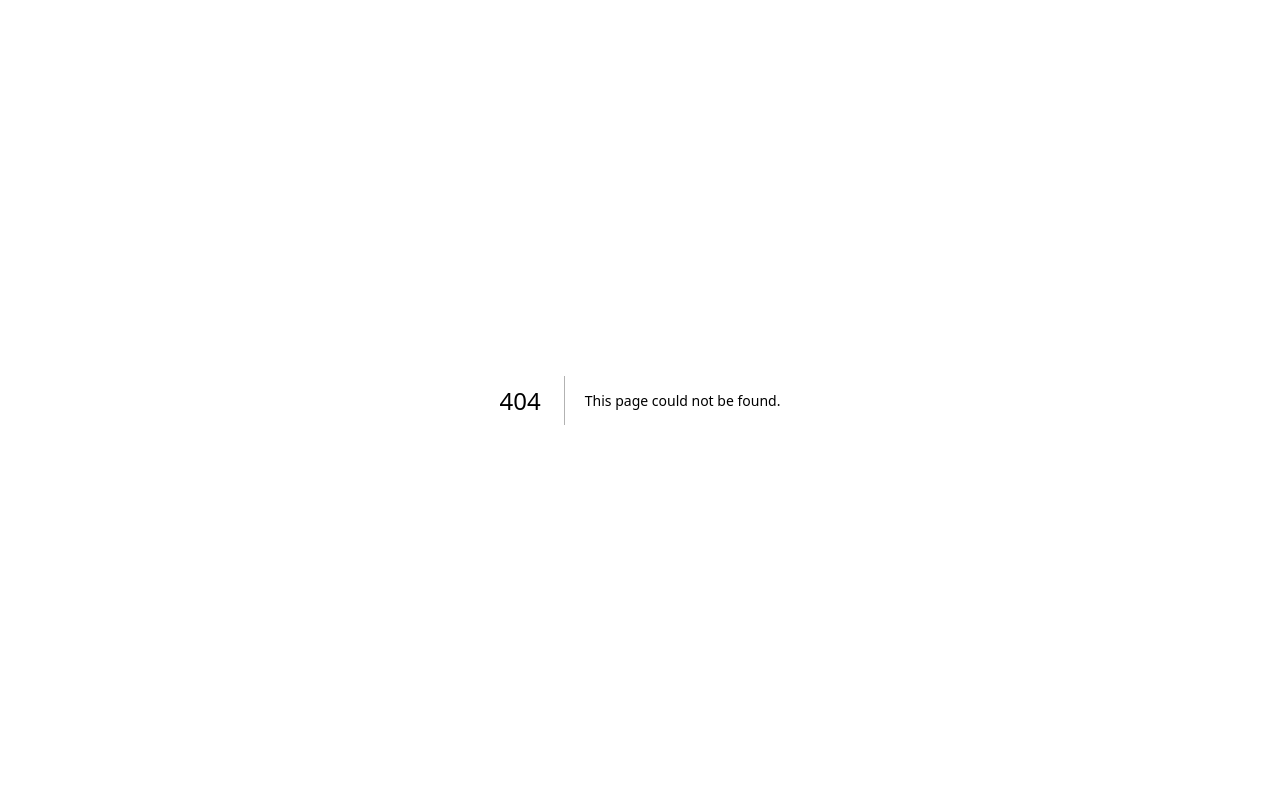
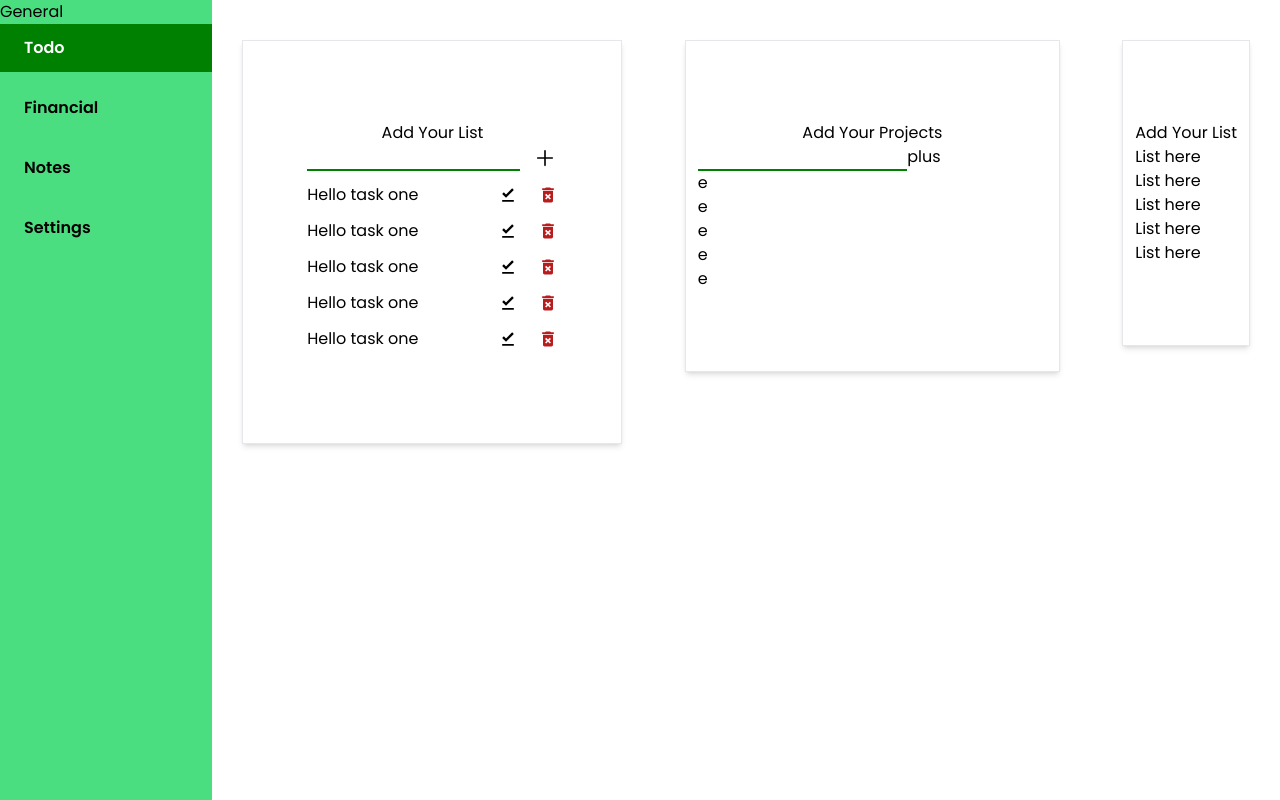
Before and after one commit to ArjunBomzan/portfolio, a Next.js app: page /admin/todo in a window 1280 px wide. Before the commit this address had no page. Built offline with nearby package versions, Linux system fonts and the light colour scheme.

Commit message:
update to the master

```diff
--- a/package.json
+++ b/package.json
@@ -9,9 +9,11 @@
     "lint": "next lint"
   },
   "dependencies": {
+    "classnames": "^2.5.1",
     "next": "14.1.0",
     "react": "^18",
     "react-dom": "^18",
+    "react-hook-form": "^7.51.2",
     "react-icons": "^5.0.1",
     "react-scroll": "^1.9.0",
     "typewriter-effect": "^2.21.0"
--- a/src/app/Tailwind.css
+++ b/src/app/Tailwind.css
@@ -29,4 +29,7 @@
 .active_nav{
     @apply before:w-full
 }
+.list_item{
+    @apply px-6 py-3 font-semibold hover:bg-[#aed1ae] hover:text-white
 }
+}
--- a/src/app/admin/page.tsx
+++ b/src/app/admin/page.tsx
@@ -1,14 +1,16 @@
 
 import Dashboard from '@/components/Dashbord/Dashboard'
 import WithProtectedRoute from '@/components/ProtectedComponent'
+
 import Sidebar from '@/components/common/Sidebar'
 import React from 'react'
 
- function Page() {
+function Page() {
   return (
     <div className='flex'>
-<Sidebar/>
-<Dashboard/>
+
+        <Dashboard />
+
 
     </div>
   )
--- /dev/null
+++ b/src/app/admin/todo/Todo.tsx
@@ -0,0 +1,83 @@
+import React from 'react'
+import { IoAdd } from "react-icons/io5";
+import { MdFileDownloadDone } from "react-icons/md";
+import { MdDeleteForever } from "react-icons/md";
+export default function Todo() {
+  return (
+    <div className='w-full container' >
+      <div className='flex justify-between gap-2 mt-10'>
+        <div className='border py-20 px-3 shadow-md'>
+          <p className='text-center'>Add Your List </p>
+          <div className='flex justify-center items-center gap-3'>
+            <input type='search' className='border-b-2 border-[green] focus:outline-none w-[60%] ' />
+            <button><IoAdd className='text-[26px] text-black transition-all duration-1000  rounded-full hover:bg-[green]' aria-label='add' /></button>
+          </div>
+          <ul className='m-3'>
+            {[1, 2, 3, 4, 5].map((el, index) => (
+              <li className='flex justify-around mt-3'>
+                <p>Hello task one</p>
+                <div className='flex gap-5 items-center'>
+                <button>  <MdFileDownloadDone className='text-[20px]'/></button>
+                  <button><MdDeleteForever className='text-red-700 text-[20px]'/></button>
+                  </div>
+              </li>
+
+            ))}
+
+          </ul>
+        </div>
+
+
+
+
+
+
+
+        <div className=''>
+          <div className='border py-20 px-3 shadow-md '>
+            <p className='text-center'>Add Your Projects </p>
+            <div className='flex'>
+              <input type='text' className='border-b-2 border-[green] focus:outline-none w-[60%] ' />
+              <p>plus</p>
+            </div>
+            <div>
+              {[1, 2, 3, 4, 5].map(() => {
+                return (
+                  <p>e</p>
+                )
+              })}
+
+            </div>
+          </div>
+        </div>
+        <div className=''>
+          <div className='border py-20 px-3 shadow-md'>
+            <p className='text-center'>Add Your List </p>
+
+            <div>
+              {[1, 2, 3, 4, 5].map(() => {
+                return <p className=''>List here </p>
+              })}
+
+            </div>
+          </div>
+        </div>
+        <div className='hidden'>
+          <div className='border py-20 px-3 shadow-md'>
+            <p className='text-center'>Add Your List </p>
+            <div className='flex'>
+              <input type='text' className='border-b-2 border-[green] focus:outline-none w-[60%] ' />
+              <p>plus</p>
+            </div>
+            <div>
+              {[1, 2, 3, 4, 5].map(() => {
+                return <p className=''>List here </p>
+              })}
+
+            </div>
+          </div>
+        </div>
+      </div>
+    </div>
+  )
+}
--- /dev/null
+++ b/src/app/admin/todo/page.tsx
@@ -0,0 +1,14 @@
+import WithProtectedRoute from '@/components/ProtectedComponent'
+
+import React from 'react'
+import Todo from './Todo'
+
+function page() {
+  return (
+    <div className=' w-full container'>
+      <Todo/>
+    </div>
+  )
+}
+
+export default WithProtectedRoute(page)
--- a/src/components/ProtectedComponent.tsx
+++ b/src/components/ProtectedComponent.tsx
@@ -1,4 +1,6 @@
 import { ComponentType } from "react"
+import { SiTruenas } from "react-icons/si"
+import Sidebar from "./common/Sidebar"
 
 
 export default function WithProtectedRoute(Component:ComponentType){
@@ -36,7 +38,12 @@ let user=true
 
         }
         {
-            !loading && user && <Component/>
+            !loading && user &&
+            <div  className="flex w-full">
+            <Sidebar/>
+            <Component/>
+            </div>
+
         }
     </div>
         </>
--- a/src/components/SinglePages/About.tsx
+++ b/src/components/SinglePages/About.tsx
@@ -10,6 +10,7 @@ import { FaInstagramSquare,FaLinkedinIn  } from "react-icons/fa";
 import { FaFacebookF } from "react-icons/fa6";
 import { FaViber } from "react-icons/fa6";
 import { IoLogoWhatsapp } from "react-icons/io";
+import { useForm } from 'react-hook-form'
 export default function About({ targetRef }: { targetRef: any }) {
     const category: string[] = []
     Project.forEach((el) => {
@@ -35,7 +36,11 @@ export default function About({ targetRef }: { targetRef: any }) {
         setAboutActive(el.toLowerCase())
     }
 
-
+type FomrFiled={
+    name:string,
+    email:string,
+    description:string
+}
 
     const tempData = Project.filter((el) => {
         if (activeCategory === "all") {
@@ -47,13 +52,19 @@ export default function About({ targetRef }: { targetRef: any }) {
         }
     })
 
+    const {register,handleSubmit,setError}=useForm<FomrFiled>()
+    const submit=(data:FomrFiled)=>{
+
+
+    }
+
     return (
         <>
             <div className='container'>
 
                 <div className='flex justify-center items-center flex-col gap-2'>
                     <p className='text-[36px] font-bold '>About me</p>
-                    <div className='hidden lg:flex gap-4'>
+                    <div className='flex gap-4'>
                         {
                             ["Expericence", "Skills", "Education"].map((cat, index) => {
 
@@ -72,8 +83,8 @@ export default function About({ targetRef }: { targetRef: any }) {
 
                     </div>
                 </div>
-                <div className=' p-3'>
-                    <div className={` ${aboutActive === "expericence" ? 'flex justify-center gap-6' : 'hidden'}`}>
+                <div className='m-4 p-3 '>
+                    <div className={` ${aboutActive === "expericence" ? 'flex flex-col lg:flex-row  justify-center gap-6' : 'hidden'}`}>
                         {
                             experience.map((el,index) => {
 
@@ -126,52 +137,78 @@ export default function About({ targetRef }: { targetRef: any }) {
 
 
                 </div>
-                <section className='container m-10 rounded-lg bg-green-500 bg-opacity-[0.7] md:flex '>
+                <section className='container  rounded-lg bg-green-500 bg-opacity-[0.7] md:flex '>
 
-                    <div className="my-10" ref={targetRef} >
-                        <p className="text-3xl font-bold text-center mb-8">Hire Me</p>
+                    <div className="" ref={targetRef} >
+                        <p className="text-3xl font-bold text-center pt-4">Hire Me</p>
 
-                        <form action="#" method="post" className="m-10 ">
+                        <form className="m-10 ">
                             <div className="flex flex-col">
                                 <label htmlFor="company" className="text-sm font-medium mb-2">Company Name</label>
-                                <input type="text" id="company" name="company" className="shadow-sm p-2 rounded-md focus:outline-none focus:ring focus:ring-blue-500 focus:ring-opacity-50" required />
+                                <input
+                                type="text"
+                                 className="shadow-sm
+                                 p-2 rounded-md focus:outline-none
+                                 focus:ring focus:ring-blue-500
+                                  focus:ring-opacity-50"
+                                  required
+                                  {...register("name",{
+                                    required:true
+                                  })}
+
+                                  />
                             </div>
 
                             <div className="flex flex-col">
                                 <label htmlFor="email" className="text-sm font-medium mb-2">Company Email</label>
-                                <input type="email" id="email" name="email" className="shadow-sm p-2 rounded-md focus:outline-none focus:ring focus:ring-blue-500 focus:ring-opacity-50" required />
+                                <input
+                                 type="email"
+                                 className="shadow-sm p-2 rounded-md focus:outline-none focus:ring
+                                  focus:ring-blue-500 focus:ring-opacity-50" required
+                                  {...register("email",{
+                                    required:true
+                                  })}
+                                  />
                             </div>
 
                             <div className="flex flex-col">
                                 <label htmlFor="description" className="text-sm font-medium mb-2">Project Description</label>
-                                <textarea id="description" name="description" className="shadow-sm p-2 rounded-md focus:outline-none focus:ring focus:ring-blue-500 focus:ring-opacity-50"></textarea>
+                                <textarea  className="shadow-sm p-2 rounded-md focus:outline-none focus:ring focus:ring-blue-500 focus:ring-opacity-50"
+                                 {...register("description")}
+                                />
                             </div>
 
                             <div className="flex justify-center mt-5">
-                                <button type="submit" className="py-2 px-4 bg-blue-500 text-white font-medium rounded-md hover:bg-blue-700 focus:outline-none focus:ring focus:ring-blue-500 focus:ring-opacity-50">
+                                <button
+                                 className="py-2 px-4 bg-blue-500 text-white font-medium rounded-md
+                                  hover:bg-blue-700 focus:outline-none focus:ring focus:ring-blue-500 focus:ring-opacity-50"
+
+                                  onClick={handleSubmit(submit)}
+                                  >
                                     Submit
                                 </button>
                             </div>
                         </form>
                     </div>
+
                     <div className='container my-10 '>
                         <p className="text-3xl font-bold text-center mb-8">Contact me</p>
-                        <div className='flex justify-between p-10'>
-                        <div className='ml-10 '>
+                        <div className='flex w-[90%] '>
+                        <div className=''>
                             <p className='font-bold text-[26px]'>Email:</p>
                             <p className='ml-10 underline'>tamangarjun9841@gmail.com</p>
                             <p className='font-bold text-[26px]'>Phone:</p>
-                            <p className='ml-10 '>+9779848911142</p>
+                            <p className='ml-10'>+9779848911142</p>
 
                         </div>
-                        <ul className='flex gap-1 flex-col cursor-pointer'>
+                        <div className='flex gap-1 flex-col cursor-pointer list-none'>
                         <li><FaFacebookF className='inline mr-3' />Facebook</li>
                         <li><FaInstagramSquare className='inline mr-3' />Instgram</li>
                         <li><FaViber className='inline mr-3' />Viber</li>
                         <li><IoLogoWhatsapp className='inline mr-3' />WhatsApp</li>
                         <li><FaLinkedinIn className='inline mr-3' />LinkIN</li>
 
-                        </ul>
+                        </div>
                         </div>
                     </div>
                 </section>
--- a/src/components/SinglePages/Experince.tsx
+++ b/src/components/SinglePages/Experince.tsx
@@ -4,7 +4,7 @@ import React from 'react'
 function Experience({ expericence }: { expericence: ExperienceType }) {
     const data = expericence.caterogry
     return <>
-        <div className='flex '>
+        <div className=' lg:flex '>
             <div className='border-[2px] border-[green] p-10'>
                 {
                     data.map((el) => {
--- a/src/components/common/Layout.tsx
+++ b/src/components/common/Layout.tsx
@@ -1,16 +1,16 @@
-import React, { Children, ReactNode } from 'react'
-import Header from './Header'
-import Footer from './Footer'
+// import React, { Children, ReactNode } from 'react'
+// import Sidebar from './Sidebar'
 
-function Layout({children}:{children:ReactNode}) {
-  return (
-    <div className='bg-no-repeat bg-cover'>
-      <Header/>
-        {children}
-       <Footer/>
 
-    </div>
-  )
-}
 
-export default Layout
+// function Layout({children}:{children:ReactNode}) {
+//   return (
+//     <div className='flex  w-full' >
+//       <Sidebar/>
+//         {children}
+
+//     </div>
+//   )
+// }
+
+// export default Layout
--- a/src/components/common/Sidebar.tsx
+++ b/src/components/common/Sidebar.tsx
@@ -1,18 +1,41 @@
-import React from 'react'
+'use client'
+import React, { useState, MouseEvent } from 'react'
+import classNames from 'classnames'
+import { useRouter } from 'next/navigation'
+const sideBarItems = ["Todo", "Financial", "Notes", "Settings"]
+function Sidebar() {
+  const [active, setActive] = useState("todo")
+  const router = useRouter()
+  const handleClick = (el:string) => {
+    const element = el.toLowerCase()
+    setActive(element)
+    router.push(`/admin/${element}`)
+  }
 
-function Sidebar() {
+
+
   return (
-    <div className=' bg-red-600 w-[20%] h-[100vh]'>
-        <p>General</p>
-        <ul className='flex flex-col
-         gap-3 ml-5'>
-          <li>Todo</li>
-          <li>Income </li>
-          <li>Expenses</li>
-          <li>Quates</li>
-          <li>Settings</li>
-        </ul>
-        </div>
+    <div className=' bg-green-400 w-[20%] h-[100vh]'>
+      <p>General</p>
+      <ul className='flex flex-col gap-3'>
+        {sideBarItems.map((el, index) => {
+          return (
+            <li key={index} className={classNames(
+              'list_item cursor-pointer',
+              {
+                'bg-[green] text-white hover:bg-[green]': active == el.toLowerCase()
+              }
+
+            )}
+              onClick={() => handleClick(el)}
+            >{el}</li>
+
+
+          )
+        })}
+      </ul>
+
+    </div>
   )
 }
 
--- a/src/components/constanst/constants.ts
+++ b/src/components/constanst/constants.ts
@@ -1 +1,5 @@
+
+
+
+export const API_URl='https://api-v1-7vdf.onrender.com'
 export const LocalImage="/images"
```
Also changed, not shown: 1 other file (tests, documents, lock files or other folders).
